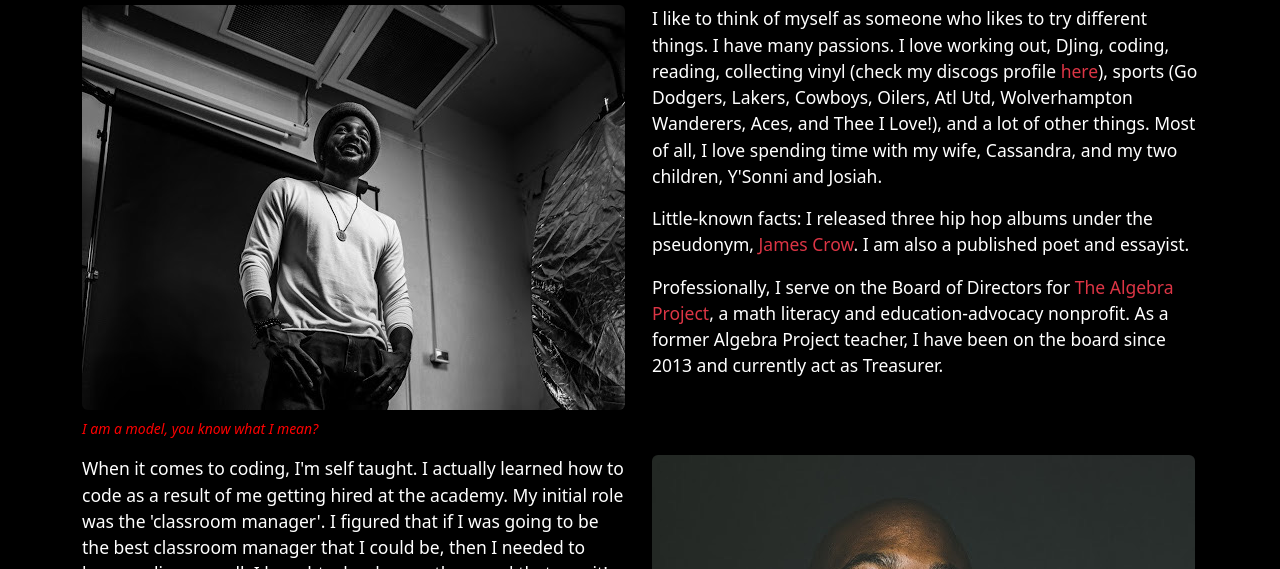
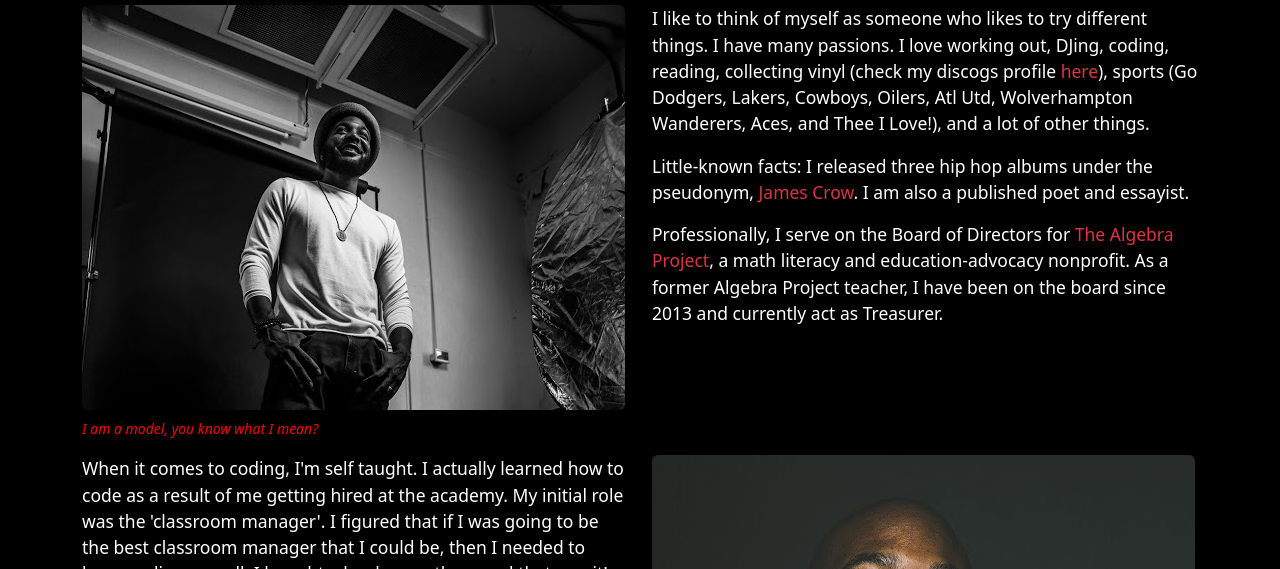
Before and after one commit to bluesatch/githubio, a plain HTML site: page about.html in a window 1280 px wide. Shown: the part 231-800 px from the top of the page. Drawn offline with nearby package versions, Linux system fonts and the light colour scheme; a web font is replaced by a local one.

Commit message:
updated some text

```diff
--- a/about.html
+++ b/about.html
@@ -89,7 +89,7 @@
                         </figure>
                     </div>
                     <div class="col-md-6">
-                        <p class="about-text">I like to think of myself as someone who likes to try different things. I have many passions. I love working out, DJing, coding, reading, collecting vinyl (check my discogs profile <a href="https://www.discogs.com/user/satchelpage413" target="_blank" class="text-danger">here</a>), sports (Go Dodgers, Lakers, Cowboys, Oilers, Atl Utd, Wolverhampton Wanderers, Aces, and Thee I Love!), and a lot of other things. Most of all, I love spending time with my wife, Cassandra, and my two children, Y'Sonni and Josiah. </p>
+                        <p class="about-text">I like to think of myself as someone who likes to try different things. I have many passions. I love working out, DJing, coding, reading, collecting vinyl (check my discogs profile <a href="https://www.discogs.com/user/satchelpage413" target="_blank" class="text-danger">here</a>), sports (Go Dodgers, Lakers, Cowboys, Oilers, Atl Utd, Wolverhampton Wanderers, Aces, and Thee I Love!), and a lot of other things. </p>
                         <p class="about-text">Little-known facts: I released three hip hop albums under the pseudonym, <a href="https://music.apple.com/us/artist/james-crow/1516138663" target="_blank" class="text-danger">James Crow</a>. I am also a published poet and essayist.</p>
                         <p class="about-text">Professionally, I serve on the Board of Directors for <a href="https://algebra.org/wp/" target="_blank" class="text-danger">The Algebra Project</a>, a math literacy and education-advocacy nonprofit. As a former Algebra Project teacher, I have been on the board since 2013 and currently act as Treasurer.</p>
                     </div>
```
Also changed, not shown: index.html (+1 -1 lines), 5 other files.
